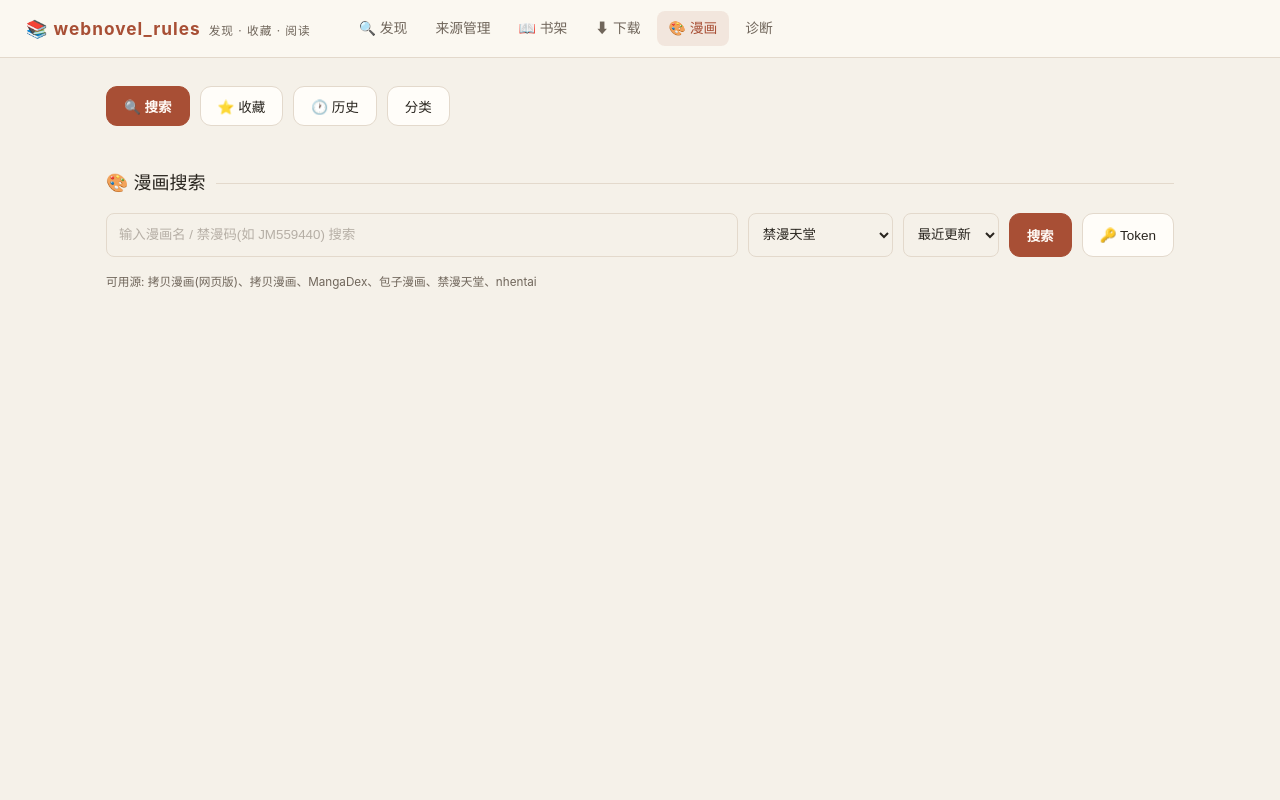
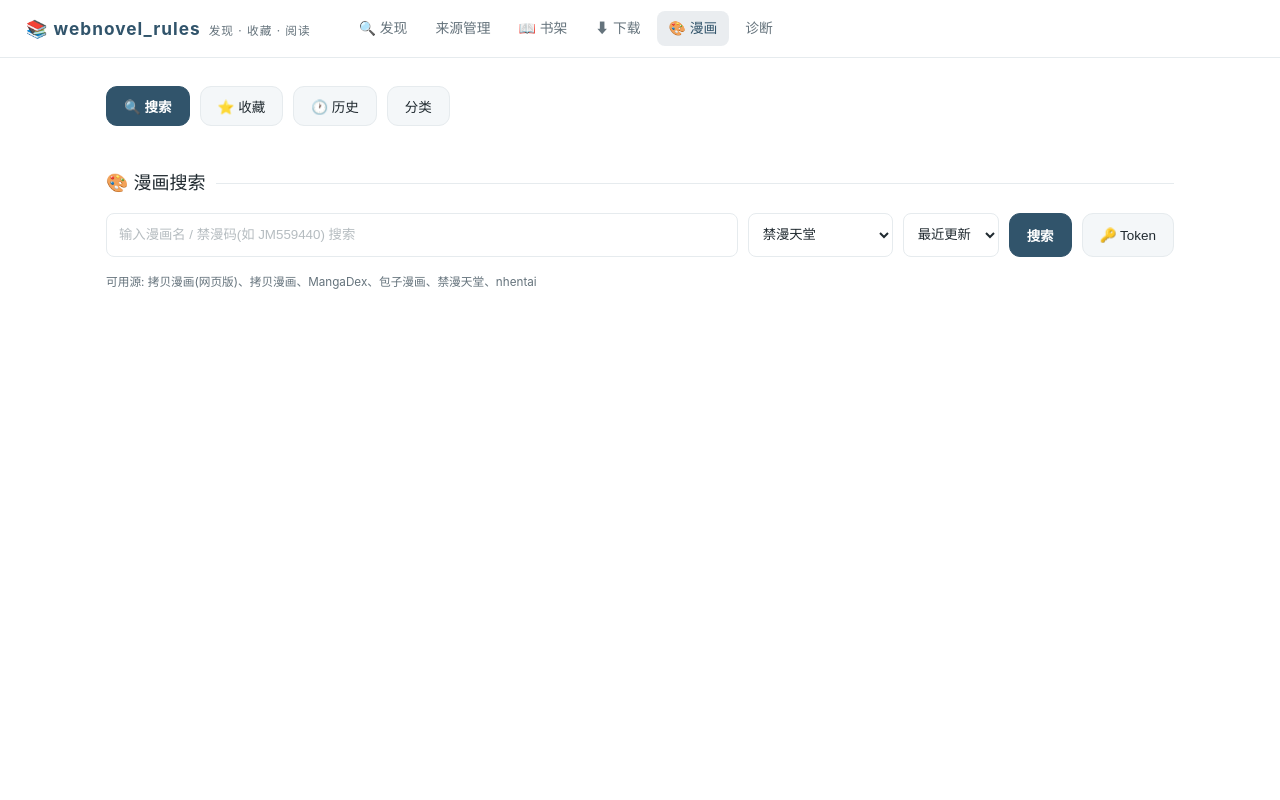
Before and after one commit to 3195701996-bit/webnovel-rules, a Flask app: page /manga in a window 1280 px wide. Run offline with Flask 3, Linux system fonts and the light colour scheme; parts of the project's set-up code (start-up, migrations or seed data) failed here and were passed over; some libraries are stand-ins or nearby versions.

Commit message:
style: align app and web with 3.0 white and slate color foundation

```diff
--- a/design/v3-design-system.json
+++ b/design/v3-design-system.json
@@ -1,13 +1,15 @@
 {
-  "status": "concept_direction_not_implemented_or_user_approved",
+  "status": "shared_color_foundation_implemented_full_layout_and_release_pending_not_user_approved",
   "target_version": "3.0.0",
   "purpose": "Consumer reading app and responsive Web; not a diagnostics dashboard",
   "tokens": {
     "background": "#FFFFFF",
     "surface": "#FFFFFF",
+    "surface_variant": "#F4F7F9",
     "ink": "#202A30",
     "secondary_text": "#65737C",
     "accent": "#31546B",
+    "on_accent": "#FFFFFF",
     "divider": "#E6EBEE",
     "spacing_logical_px": [4, 8, 12, 16, 24, 32],
     "control_min_height_logical_px": 44,
--- a/static/css/style.css
+++ b/static/css/style.css
@@ -1,28 +1,27 @@
-/* ═══════════ 纸感阅读设计系统 ═══════════
-   暖纸表面、墨色正文、陶土主色；旧变量名保留为兼容别名。 */
+/* ═══════════ 3.0 阅读优先设计基础 ═══════════
+   白色表面、墨色正文、蓝灰主色；旧变量名保留为兼容别名。 */
 :root {
-  /* 温暖但克制的纸张层级 */
-  --bg-base: #f5f1e9;
-  --bg-elevated: #fbf8f2;
-  --bg-overlay: #fffdf9;
-  --bg-hover: #efe8dc;
-  --border: #e3d9cc;
-  --bg-2: #fbf8f2;  /* 模板内联样式使用的正式表面层 */
+  --bg-base: #ffffff;
+  --bg-elevated: #ffffff;
+  --bg-overlay: #f4f7f9;
+  --bg-hover: #edf2f5;
+  --border: #e6ebee;
+  --bg-2: #ffffff;
 
   /* 文本层级 */
-  --text-primary: #29251f;
-  --text-secondary: #70665b;
-  --text-disabled: rgba(112, 102, 91, .48);
+  --text-primary: #202a30;
+  --text-secondary: #65737c;
+  --text-disabled: rgba(101, 115, 124, .48);
 
   /* 主色（单一来源，派生 hover/pressed） */
-  --accent: #a84f35;
-  --accent-hover: #923f2a;
-  --accent-pressed: #7d3524;
-  --on-accent: #fffaf5;
+  --accent: #31546b;
+  --accent-hover: #264358;
+  --accent-pressed: #1e3547;
+  --on-accent: #ffffff;
   --accent-2: #4f746c;
   --green: #47734d;
   --red: #b4473f;
-  --accent-soft: rgba(168, 79, 53, .10);
+  --accent-soft: rgba(49, 84, 107, .10);
   --accent-2-soft: rgba(79, 116, 108, .10);
   --green-soft: rgba(71, 115, 77, .10);
   --red-soft: rgba(180, 71, 63, .09);
@@ -60,7 +59,7 @@
   --dur-slow: 350ms;
 
   --accent-dim: rgba(79, 116, 108, .12);  /* 阅读器选中背景 */
-  --text-muted: #81766b;
+  --text-muted: #65737c;
 
   --radius: 14px;
   --radius-sm: 10px;
@@ -165,7 +164,7 @@ html:has(body.manga-page), body.manga-page { overflow-x: clip; }
 }
 .btn:hover { border-color: var(--accent-2); background: var(--bg-elevated); box-shadow: 0 3px 10px rgba(66,48,31,.07); }
 .btn:active { transform: translateY(1px); }
-.btn.primary { background: var(--accent); color: #fffaf5; border: 1px solid var(--accent); font-weight: 650; }
+.btn.primary { background: var(--accent); color: var(--on-accent); border: 1px solid var(--accent); font-weight: 650; }
 .btn.primary:hover { filter: brightness(1.08); }
 .btn.danger { border-color: rgba(224,92,92,.5); color: var(--red); background: rgba(224,92,92,.08); }
 .btn.danger:hover { background: rgba(224,92,92,.16); }
@@ -660,7 +659,7 @@ html:has(body.manga-page), body.manga-page { overflow-x: clip; }
   display: -webkit-box; -webkit-line-clamp: 2; -webkit-box-orient: vertical; overflow: hidden; }
 .src-picker-sub { font-size: .8rem; color: var(--text-dim); margin: 4px 0 10px; }
 .src-picker-btn { display: block; width: 100%; text-align: left; padding: 12px 14px; margin-bottom: 6px;
-  background: var(--bg, #f5f1e9); color: var(--text); border: 1px solid var(--border);
+  background: var(--bg, #ffffff); color: var(--text); border: 1px solid var(--border);
   border-radius: 10px; font-size: .92rem; cursor: pointer; min-height: 44px; }
 .src-picker-btn:hover { border-color: var(--accent-2); color: var(--accent-2); }
 .src-picker-btn.cancel { color: var(--text-dim); }
@@ -1122,7 +1121,7 @@ html {
 .manga-card .cover-wrap { position: relative; aspect-ratio: 3/4; background: var(--bg-base); overflow: hidden; }
 .manga-card .cover-wrap img { width: 100%; height: 100%; object-fit: cover; display: block; }
 .manga-card .cover-wrap img.error { opacity: 0; }
-.fav-unread-badge { position: absolute; top: 6px; left: 6px; z-index: 2; padding: 3px 6px; border-radius: 6px; background: var(--accent); color: #fffaf5; font-size: .68rem; font-weight: 700; line-height: 1.2; }
+.fav-unread-badge { position: absolute; top: 6px; left: 6px; z-index: 2; padding: 3px 6px; border-radius: 6px; background: var(--accent); color: var(--on-accent); font-size: .68rem; font-weight: 700; line-height: 1.2; }
 .fav-open-link { display: block; color: inherit; text-decoration: none; }
 .fav-open-link:focus-visible { outline: 3px solid var(--accent); outline-offset: -3px; }
 .fav-remove-btn { display: block; width: calc(100% - 16px); margin: 0 8px 8px; min-height: 44px; padding: 7px 10px; border: 1px solid var(--border); border-radius: 7px; background: transparent; color: var(--text-dim); font-size: .76rem; cursor: pointer; }
@@ -1144,7 +1143,7 @@ html {
 }
 #manga-pager button:hover:not(:disabled) { background: var(--bg-hover); color: var(--text); }
 #manga-pager button:disabled { opacity: .35; cursor: not-allowed; }
-#manga-pager .pager-num.active { background: var(--accent); border-color: var(--accent); color: #fffaf5; font-weight: 600; }
+#manga-pager .pager-num.active { background: var(--accent); border-color: var(--accent); color: var(--on-accent); font-weight: 600; }
 #manga-pager .pager-dots { color: var(--text-disabled); padding: 0 4px; }
 /* 手机端翻页布局：上一页/下一页占整行大按钮，页码独立一行居中 */
 @media (max-width: 768px) {
--- a/templates/login.html
+++ b/templates/login.html
@@ -12,7 +12,7 @@
   .login-box h1 { font-size: 1.2rem; margin-bottom: 6px; text-align: center; }
   .login-box .sub { text-align: center; color: var(--text-dim); font-size: .82rem; margin-bottom: 20px; }
   .login-box input { width: 100%; padding: 12px 14px; border-radius: 8px; border: 1px solid var(--border);
-    background: var(--bg,#f5f1e9); color: var(--text); font-size: 1rem; margin-bottom: 14px; }
+    background: var(--bg,#ffffff); color: var(--text); font-size: 1rem; margin-bottom: 14px; }
   .login-box .btn { width: 100%; min-height: 46px; font-size: .95rem; }
   .login-box .err { color: #ff9d9d; font-size: .82rem; text-align: center; margin-bottom: 10px; }
 </style>
--- a/templates/novel_detail.html
+++ b/templates/novel_detail.html
@@ -30,7 +30,7 @@
 .fn-btn { min-height:46px; display:flex; align-items:center; justify-content:center; gap:6px;
   border-radius:12px; border:none; cursor:pointer; font-size:.95rem; font-weight:600; color:#fff; transition:.15s; }
 .fn-btn:hover { filter:brightness(1.08); }
-.fn-continue { background:var(--accent); color:#fffaf5; box-shadow:0 2px 10px rgba(66,48,31,.12); }
+.fn-continue { background:var(--accent); color:var(--on-accent); box-shadow:none; }
 .fn-download { background:var(--accent-2); color:#fff; }
 .fn-btn:disabled { opacity:.4; cursor:not-allowed; }
 /* 次按钮 */
```
Also changed, not shown: tests/js/visual_system.test.js (+26 -8 lines), 1 other file.
